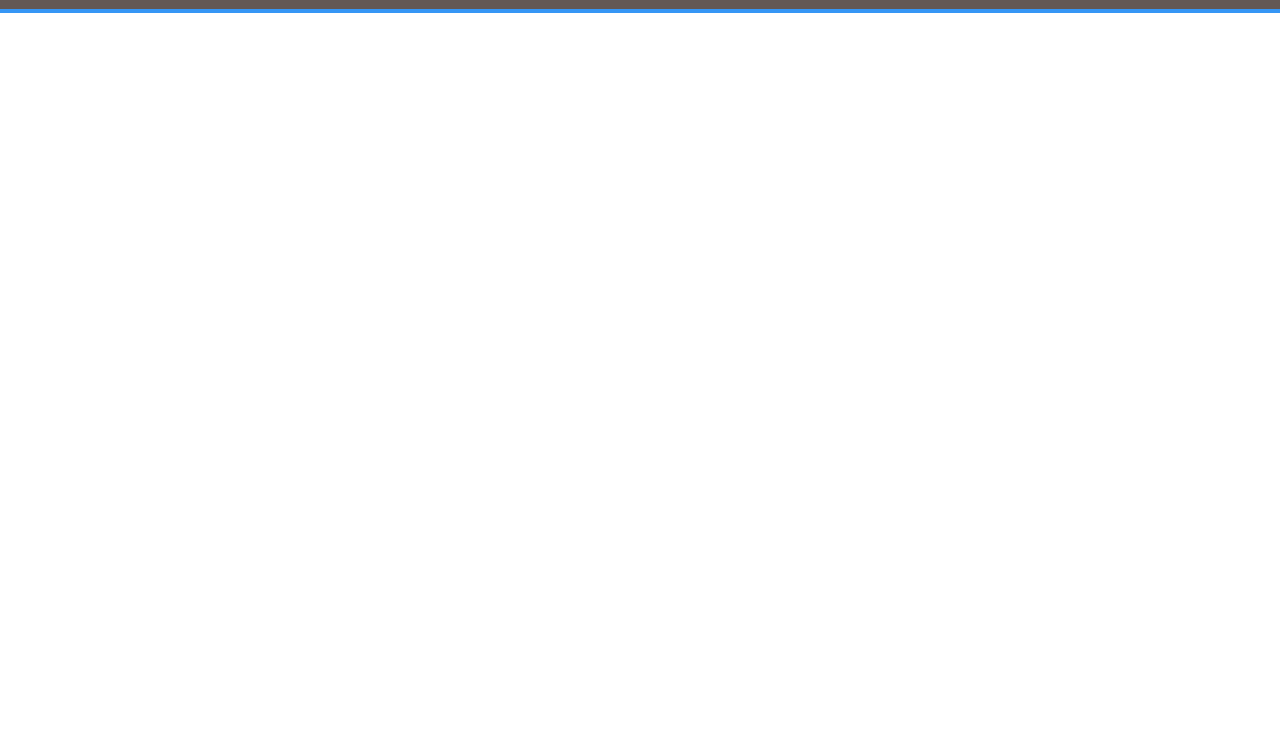
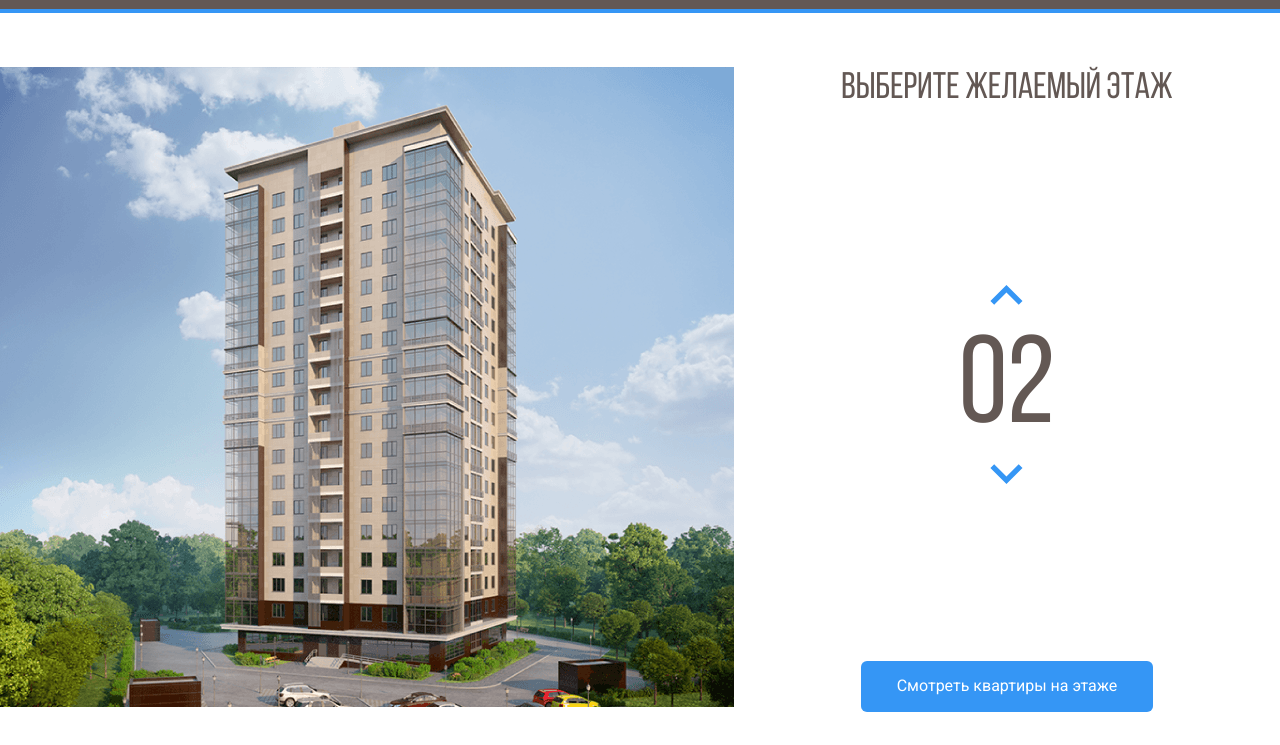
Before and after one commit to Nowhale716/Melody, a plain HTML site: page index.html in a window 1280 px wide. Shown: the part 55-800 px from the top of the page. Drawn offline with Linux system fonts and the light colour scheme.

Commit message:
Оформил главный блок сайта

```diff
--- a/css/style.css
+++ b/css/style.css
@@ -1,3 +1,13 @@
+@font-face {
+    font-family: "Bebas Neue";
+    src: local("BebasNeueRegular"), url("../fonts/BebasNeueRegular.woff2") format("woff2"),
+      url("../fonts/BebasNeueRegular.woff") format("woff");
+    font-weight: normal;
+    font-style: normal;
+    font-display: swap;
+  }
+
+
 * {
     box-sizing: border-box;
 }
@@ -56,3 +66,76 @@ body {
     text-decoration: none;
     color: #fff;
 }
+
+/* Main */
+
+.main {
+    max-width: 1280px;
+    margin: auto;
+    padding-top: 54px;
+    display: flex;
+}
+
+.main-title {
+    margin: 0;
+    font-family: "Bebas Neue", sans-serif;
+    font-weight: normal;
+    font-size: 37px;
+    line-height: 44px;
+    color: #635854;
+}
+
+.main-info {
+    display: flex;
+    flex-direction: column;
+    align-items: center;
+    flex-grow: 1;
+    text-align: center;
+    justify-content: space-between;
+}
+
+.home-image path {
+    opacity: 0;
+    cursor: pointer;
+}
+
+.home-image path:hover {
+    opacity: 1;
+}
+
+.counter {
+    margin-top: 10px;
+
+    font-family: "Bebas Neue", sans-serif;
+    color: #635854;
+    font-size: 124px;
+}
+
+.counter-group {
+    display: flex;
+    flex-direction: column;
+    align-items:center;
+}
+
+.counter-button {
+    cursor: pointer;
+    background-color: #fff;
+    border: none;
+}
+
+.counter-arrow-down {
+    transform: rotateX(180deg);
+}
+
+.button-primary {
+    padding: 16px 36px;
+
+    font-size: 16px;
+    background-color: #3596F5;
+    color: #fff;
+
+    border: none;
+    border-radius: 6px;
+    cursor: pointer;
+
+}
--- a/index.html
+++ b/index.html
@@ -49,6 +49,65 @@
         </div>
         <!-- /.navbar -->
     </header>
+
+
+    <main class="main">
+        <div class="main-image">
+            <svg class="home-image" width="734" height="640" viewBox="0 0 734 640" fill="none"
+                xmlns="http://www.w3.org/2000/svg" xmlns:xlink="http://www.w3.org/1999/xlink">
+                <rect width="734" height="640" fill="url(#pattern0)" />
+                <defs>
+                    <pattern id="pattern0" patternContentUnits="objectBoundingBox" width="1" height="1">
+                        <use xlink:href="#image0_1_86" transform="translate(-0.00408719) scale(0.0013624 0.0015625)" />
+                    </pattern>
+                    <image id="image0_1_86" width="740" height="640" xlink:href="img/home.png" />
+                </defs>
+                <path d="M222 538L442.8 546L512 532.3V554L443.5 573.7L222 562.7V538Z" fill="#3595F6"
+                    fill-opacity="0.75" />
+                <path d="M223 537V512L443.3 515.3L513 512V532L443.7 545L223 537Z" fill="#3595F6" fill-opacity="0.75" />
+                <path d="M223 511V486H444H513V509L445 516L223 511Z" fill="#3595F6" fill-opacity="0.75" />
+                <path d="M223 487V462L444.3 458.3L512 465V487H444" fill="#3595F6" fill-opacity="0.75" />
+                <path d="M223 461V435L444.5 431.7L513 442.7V464L444 457.3L223 461Z" fill="#3595F6"
+                    fill-opacity="0.75" />
+                <path d="M222 434V410.3L443 398L514 421V442.3L443 430L222 434Z" fill="#3595F6" fill-opacity="0.75" />
+                <path d="M222 412V387L444.2 370.7L514 399.3V420L443.7 398.3L222 412Z" fill="#3595F6"
+                    fill-opacity="0.75" />
+                <path d="M222 387V362L444.5 341.7L514 378.3V399L442 370.3L222 387Z" fill="#3595F6"
+                    fill-opacity="0.75" />
+                <path d="M222 361V337L445 312.3L514 356.3V378L444.7 340L222 361Z" fill="#3595F6" fill-opacity="0.75" />
+                <path d="M222 336V312L444.5 283.3L514 334.3V355L443.7 312.7L222 336Z" fill="#3595F6"
+                    fill-opacity="0.75" />
+                <path d="M221 312V288L443.3 255L514 314.3V334L444 283.3L221 312Z" fill="#3595F6" fill-opacity="0.75" />
+                <path d="M222 287V263L443.2 228L513 292V313L444.3 254.7L222 287Z" fill="#3595F6" fill-opacity="0.75" />
+                <path d="M222 263V238L444.3 200L513 270.3V291L444 227L222 263Z" fill="#3595F6" fill-opacity="0.75" />
+                <path d="M222 237V212L442.8 168.3L513 247.3V270L444 196.7L222 237Z" fill="#3595F6"
+                    fill-opacity="0.75" />
+                <path d="M223 213V188L443 140L513 225V248L442.3 168.7L223 213Z" fill="#3595F6" fill-opacity="0.75" />
+                <path d="M222 188V163L441.8 111L513 203.3V226L443.3 139.7L222 188Z" fill="#3595F6"
+                    fill-opacity="0.75" />
+                <path d="M222 163V137L444 80.3L513 182V203L443.7 111.3L222 163Z" fill="#3595F6" fill-opacity="0.75" />
+
+            </svg>
+        </div>
+
+        <div class="main-info">
+            <h2 class="main-title">
+                Выберите желаемый этаж
+            </h2>
+
+            <div class="counter-group">
+                <button class="counter-button counter-up">
+                    <img class="counter-arrow counter-arrow-up" src="img/arrow.svg" alt="arrow-up">
+                </button>
+                <span class="counter">02</span>
+                <button class="counter-button counter-down">
+                    <img class="counter-arrow counter-arrow-down" src="img/arrow.svg" alt="arrow-down">
+                </button>
+                <!-- /.counter-group -->
+            </div>
+            <button class="button button-primary">Смотреть  квартиры на этаже</button>
+        </div>
+    </main>
 </body>
 
 </html>
```
Also changed, not shown: fonts/BebasNeueRegular.woff (added), fonts/BebasNeueRegular.woff2 (added), img/Group.svg (added), img/arrow.svg (added), img/home.png (added).
